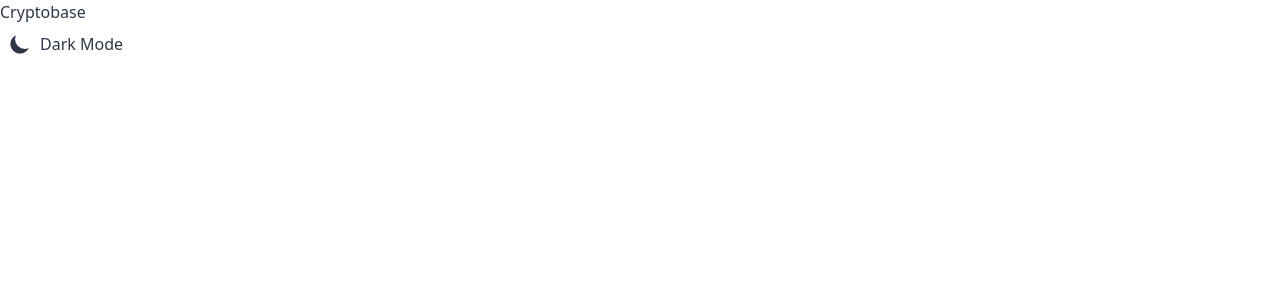
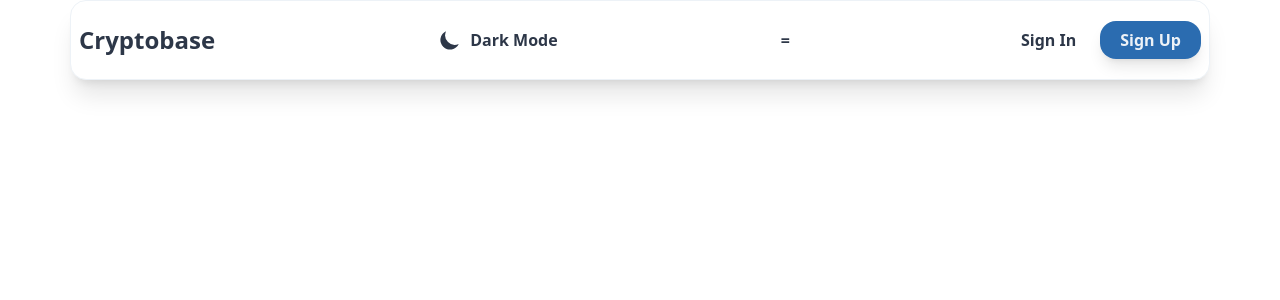
Before and after one commit to codesolverkushal/crypto-with-react, a React (Create React App) app: page / in a window 1280 px wide. Shown: the top 300 px of the page. Built offline with nearby package versions, Linux system fonts and the light colour scheme.

Commit message:
Navbar Completed

```diff
--- a/src/components/Navbar.js
+++ b/src/components/Navbar.js
@@ -1,20 +1,83 @@
-import React from 'react'
-import { Link } from 'react-router-dom'
+import React, { useState } from 'react';
+import { Link } from 'react-router-dom';
 import ThemeToggle from './ThemeToggle';
+import { AiOutlineClose, AiOutlineMenu } from 'react-icons/ai';
+
 
 const Navbar = () => {
+  const [nav, setNav] = useState(false);
+
+
+  const handleNav = () => {
+    setNav(!nav);
+  };
+
+
   return (
-    <div>
-        <Link to = '/'>
-            <h1>Cryptobase</h1>
-        </Link>
+    <div className='rounded-div flex items-center justify-between h-20 font-bold'>
+      <Link to='/'>
+        <h1 className='text-2xl'>Cryptobase</h1>
+      </Link>
+      <div className='hidden md:block'>
+        <ThemeToggle />
+      </div>
 
-        <div>
-            <ThemeToggle/>
+    =
+        <div className='hidden md:block'>
+          <Link to='/signin' className='p-4 hover:text-accent'>
+            Sign In
+          </Link>
+          <Link
+            to='/signup'
+            className='bg-button text-btnText px-5 py-2 ml-2 rounded-2xl shadow-lg hover:shadow-2xl'
+          >
+            Sign Up
+          </Link>
         </div>
 
+
+      {/* Menu Icon */}
+      <div onClick={handleNav} className='block md:hidden cursor-pointer z-10'>
+        {nav ? <AiOutlineClose size={20} /> : <AiOutlineMenu size={20} />}
+      </div>
+
+      {/* Mobile Menu */}
+      <div
+        className={
+          nav
+            ? 'md:hidden fixed left-0 top-20 flex flex-col items-center justify-between w-full h-[90%] bg-primary ease-in duration-300 z-10'
+            : 'fixed left-[-100%] top-20 h-[90%] flex flex-col items-center justify-between ease-in duration-300'
+        }
+      >
+        <ul className='w-full p-4'>
+          <li onClick={handleNav} className='border-b py-6'>
+            <Link to='/'>Home</Link>
+          </li>
+          <li onClick={handleNav} className='border-b py-6'>
+            <Link to='/account'>Account</Link>
+          </li>
+          <li className=' py-6'>
+            <ThemeToggle />
+          </li>
+        </ul>
+        <div className='flex flex-col w-full p-4'>
+          <Link to='/signin'>
+            <button
+              onClick={handleNav}
+              className='w-full my-2 p-3 bg-primary text-primary border border-secondary rounded-2xl shadow-xl'
+            >
+              Sign In
+            </button>
+          </Link>
+          <Link onClick={handleNav} to='/signup'>
+            <button className='w-full my-2 p-3 bg-button text-btnText rounded-2xl shadow-xl'>
+              Sign Up
+            </button>
+          </Link>
+        </div>
+      </div>
     </div>
-  )
-}
+  );
+};
 
-export default Navbar
+export default Navbar;
```
